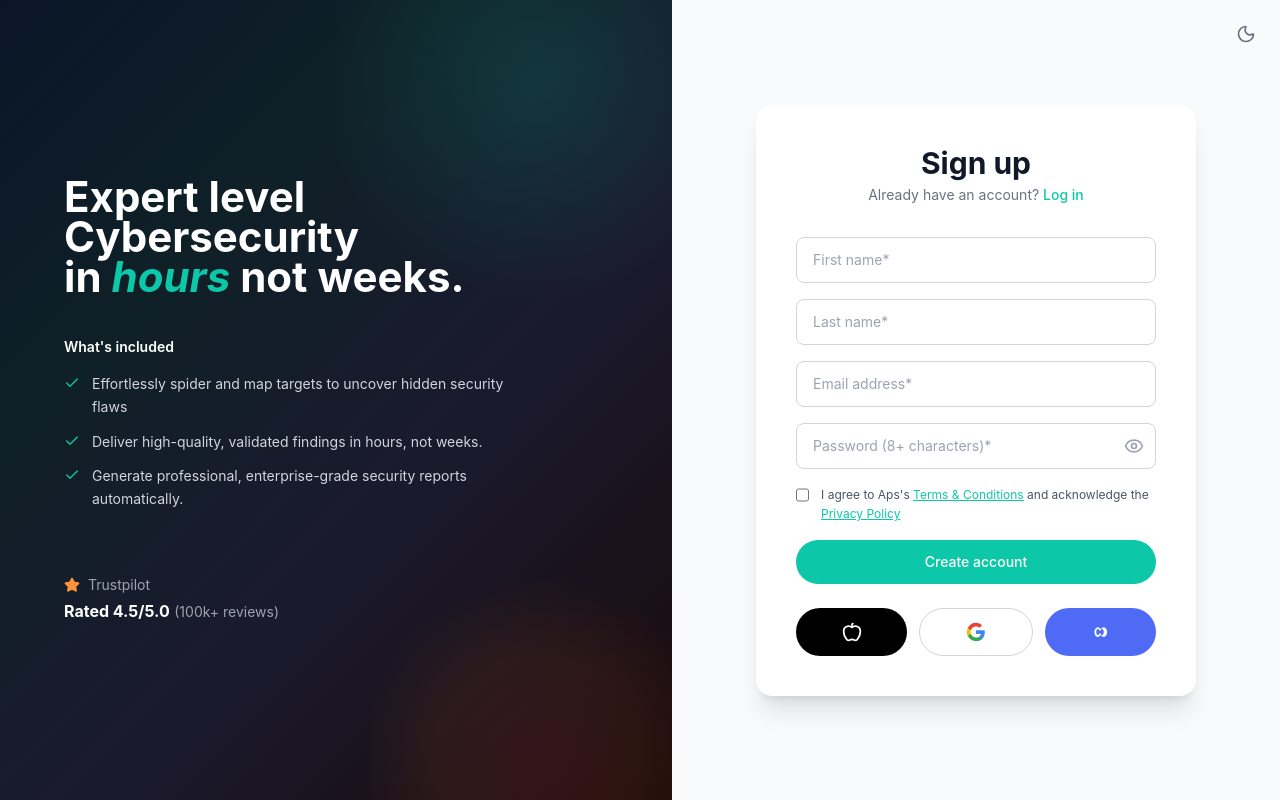
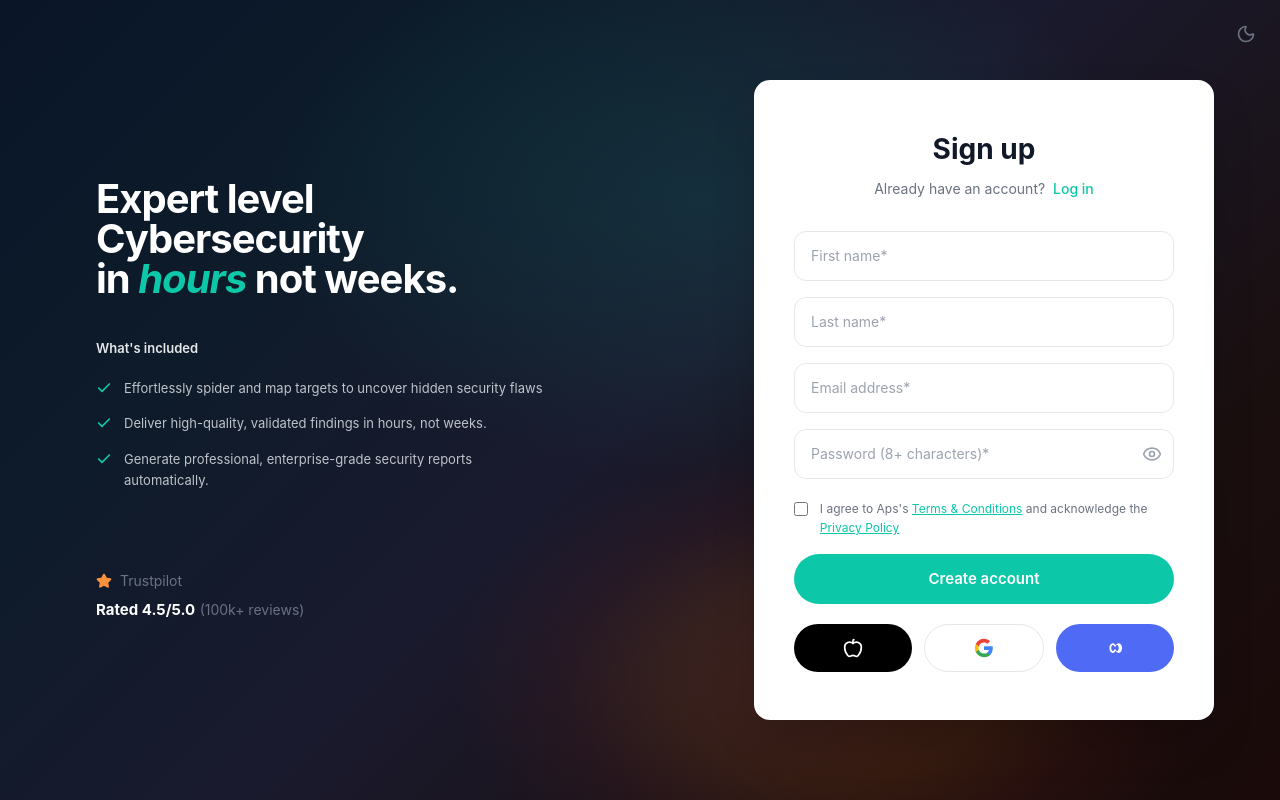
Before and after one commit to Ramcharan71/production-grade-React-application, a React (Vite) app: page /login in a window 1280 px wide. Built offline with nearby package versions, Linux system fonts and the light colour scheme; the HTML template or start-up script is replaced by a standard one.

Commit message:
login page UI correction as per the reference doc

```diff
--- a/src/components/ui/Input.jsx
+++ b/src/components/ui/Input.jsx
@@ -22,8 +22,8 @@ const Input = forwardRef(function Input(
           ref={ref}
           type={inputType}
           className={cn(
-            'w-full px-4 py-3 text-sm rounded-lg border bg-white dark:bg-surface-dark-card',
-            'border-gray-300 dark:border-gray-600',
+            'w-full px-4 py-3.5 text-sm rounded-xl border bg-white dark:bg-surface-dark-card',
+            'border-gray-200 dark:border-gray-600',
             'text-gray-900 dark:text-white placeholder-gray-400 dark:placeholder-gray-500',
             'focus:outline-none focus:ring-2 focus:ring-teal-accent/50 focus:border-teal-accent',
             'transition-colors duration-150',
--- a/src/index.css
+++ b/src/index.css
@@ -29,9 +29,9 @@
   background: #4b5563;
 }
 
-/* Login gradient background */
+/* Login gradient background — full-viewport dark gradient with teal+orange glows */
 .login-gradient {
-  background: linear-gradient(135deg, #0a1628 0%, #0f2027 30%, #1a1a2e 60%, #1a0a0a 100%);
+  background: linear-gradient(135deg, #0a1628 0%, #0d1b2a 25%, #1a1a2e 50%, #1a0f0f 80%, #1a0a0a 100%);
   position: relative;
   overflow: hidden;
 }
@@ -39,22 +39,22 @@
 .login-gradient::before {
   content: '';
   position: absolute;
-  top: -20%;
-  right: -10%;
-  width: 60%;
-  height: 60%;
-  background: radial-gradient(circle, rgba(12, 200, 168, 0.15) 0%, transparent 70%);
+  top: -10%;
+  right: 10%;
+  width: 70%;
+  height: 70%;
+  background: radial-gradient(ellipse at center, rgba(12, 200, 168, 0.12) 0%, rgba(12, 200, 168, 0.06) 40%, transparent 70%);
   pointer-events: none;
 }
 
 .login-gradient::after {
   content: '';
   position: absolute;
-  bottom: -20%;
-  right: -5%;
-  width: 50%;
-  height: 50%;
-  background: radial-gradient(circle, rgba(239, 68, 68, 0.12) 0%, rgba(249, 115, 22, 0.08) 40%, transparent 70%);
+  bottom: -15%;
+  right: 5%;
+  width: 60%;
+  height: 60%;
+  background: radial-gradient(ellipse at center, rgba(239, 100, 50, 0.18) 0%, rgba(249, 115, 22, 0.12) 30%, rgba(220, 50, 30, 0.06) 50%, transparent 70%);
   pointer-events: none;
 }
 
--- a/src/pages/Login.jsx
+++ b/src/pages/Login.jsx
@@ -2,7 +2,6 @@ import { useState } from 'react';
 import { useNavigate } from 'react-router-dom';
 import { useAuth } from '../context/AuthContext';
 import Input from '../components/ui/Input';
-import Button from '../components/ui/Button';
 import ThemeToggle from '../components/ui/ThemeToggle';
 import { Check, Star, Apple } from 'lucide-react';
 
@@ -21,7 +20,6 @@ export default function Login() {
   const handleSubmit = async (e) => {
     e.preventDefault();
     setLoading(true);
-    // Simulate API delay
     await new Promise((r) => setTimeout(r, 800));
     login(formData);
     navigate('/dashboard');
@@ -35,63 +33,65 @@ export default function Login() {
   };
 
   return (
-    <div className="min-h-screen flex flex-col lg:flex-row">
-      {/* Theme toggle (floating) */}
-      <div className="absolute top-4 right-4 z-10">
+    <div className="login-gradient min-h-screen flex flex-col lg:flex-row relative">
+      {/* Theme toggle (floating top-right) */}
+      <div className="absolute top-4 right-4 z-20">
         <ThemeToggle />
       </div>
 
-      {/* Left Panel - Hero */}
-      <div className="login-gradient flex-1 flex flex-col justify-center px-8 sm:px-12 lg:px-16 py-12 lg:py-0 min-h-[280px] lg:min-h-screen">
-        <div className="max-w-md">
-          <h1 className="text-3xl sm:text-4xl lg:text-[42px] font-bold text-white leading-tight">
-            Expert level Cybersecurity{' '}
+      {/* Left Panel — Hero content */}
+      <div className="flex-1 flex flex-col justify-center px-8 sm:px-12 lg:px-16 xl:px-24 py-12 lg:py-0 relative z-10">
+        <div className="max-w-[460px]">
+          <h1 className="text-[28px] sm:text-4xl lg:text-[40px] font-bold text-white leading-[1.2] tracking-tight">
+            Expert level Cybersecurity
             <br />
-            in <em className="text-teal-accent italic">hours</em> not weeks.
+            in <em className="text-teal-accent font-bold italic">hours</em> not weeks.
           </h1>
 
           <div className="mt-10">
-            <h2 className="text-sm font-semibold text-white mb-4">What&apos;s included</h2>
-            <ul className="space-y-3">
+            <h2 className="text-[13px] font-semibold text-white/90 mb-5">What&apos;s included</h2>
+            <ul className="space-y-3.5">
               {[
                 'Effortlessly spider and map targets to uncover hidden security flaws',
                 'Deliver high-quality, validated findings in hours, not weeks.',
                 'Generate professional, enterprise-grade security reports automatically.',
               ].map((item, i) => (
                 <li key={i} className="flex items-start gap-3">
-                  <Check className="w-4 h-4 text-teal-accent mt-0.5 shrink-0" />
-                  <span className="text-sm text-gray-300 leading-relaxed">{item}</span>
+                  <Check className="w-4 h-4 text-teal-accent mt-0.5 shrink-0 stroke-[2.5]" />
+                  <span className="text-[13px] text-gray-300/90 leading-relaxed">{item}</span>
                 </li>
               ))}
             </ul>
           </div>
 
-          <div className="mt-16">
-            <div className="flex items-center gap-2 mb-1">
+          <div className="mt-20">
+            <div className="flex items-center gap-2 mb-1.5">
               <Star className="w-4 h-4 text-orange-400 fill-orange-400" />
-              <span className="text-sm text-gray-400">Trustpilot</span>
+              <span className="text-sm text-gray-500">Trustpilot</span>
             </div>
             <p className="text-white">
-              <span className="font-bold">Rated 4.5/5.0</span>{' '}
-              <span className="text-gray-400 text-sm">(100k+ reviews)</span>
+              <span className="font-bold text-[15px]">Rated 4.5/5.0</span>{' '}
+              <span className="text-gray-500 text-sm">(100k+ reviews)</span>
             </p>
           </div>
         </div>
       </div>
 
-      {/* Right Panel - Form */}
-      <div className="flex-1 flex items-center justify-center bg-gray-50 dark:bg-surface-dark px-4 sm:px-8 py-12 lg:py-0">
-        <div className="w-full max-w-[440px] bg-white dark:bg-surface-dark-card rounded-2xl shadow-xl dark:shadow-none dark:border dark:border-surface-dark-border p-8 sm:p-10">
-          <h2 className="text-2xl sm:text-3xl font-bold text-center text-gray-900 dark:text-white mb-1">
+      {/* Right Panel — Form card floating on gradient */}
+      <div className="flex-1 flex items-center justify-center px-4 sm:px-8 lg:px-12 py-12 lg:py-0 relative z-10">
+        <div className="w-full max-w-[460px] bg-white dark:bg-surface-dark-card rounded-2xl shadow-2xl dark:shadow-none dark:border dark:border-surface-dark-border px-8 sm:px-10 py-10 sm:py-12">
+          {/* Header */}
+          <h2 className="text-[28px] font-bold text-center text-gray-900 dark:text-white mb-2">
             Sign up
           </h2>
-          <p className="text-center text-sm text-gray-500 dark:text-gray-400 mb-8">
+          <p className="text-center text-[14px] text-gray-500 dark:text-gray-400 mb-8">
             Already have an account?{' '}
-            <button className="text-teal-accent hover:text-teal-accent/80 font-medium">
+            <button className="text-teal-accent hover:text-teal-accent/80 font-medium ml-1">
               Log in
             </button>
           </p>
 
+          {/* Form */}
           <form onSubmit={handleSubmit} className="space-y-4">
             <Input
               placeholder="First name*"
@@ -126,7 +126,7 @@ export default function Login() {
             />
 
             {/* Terms checkbox */}
-            <label className="flex items-start gap-3 cursor-pointer select-none">
+            <label className="flex items-start gap-3 cursor-pointer select-none pt-1">
               <input
                 type="checkbox"
                 checked={formData.agreeTerms}
@@ -134,7 +134,7 @@ export default function Login() {
                 className="mt-0.5 w-4 h-4 rounded border-gray-300 text-teal-accent focus:ring-teal-accent cursor-pointer accent-teal-accent"
                 required
               />
-              <span className="text-xs text-gray-600 dark:text-gray-400 leading-relaxed">
+              <span className="text-[12px] text-gray-500 dark:text-gray-400 leading-relaxed">
                 I agree to Aps&apos;s{' '}
                 <a href="#" className="text-teal-accent underline hover:text-teal-accent/80">
                   Terms &amp; Conditions
@@ -147,16 +147,13 @@ export default function Login() {
             </label>
 
             {/* Submit button */}
-            <Button
+            <button
               type="submit"
-              variant="primary"
-              size="lg"
-              pill
               disabled={loading}
-              className="w-full mt-6"
+              className="w-full mt-4 py-3.5 rounded-full bg-teal-accent hover:bg-teal-accent/90 text-white font-semibold text-[15px] transition-all duration-150 focus-visible:outline-none focus-visible:ring-2 focus-visible:ring-teal-accent focus-visible:ring-offset-2 disabled:opacity-50 disabled:pointer-events-none"
             >
               {loading ? (
-                <span className="flex items-center gap-2">
+                <span className="inline-flex items-center gap-2">
                   <svg className="animate-spin w-4 h-4" viewBox="0 0 24 24" fill="none">
                     <circle className="opacity-25" cx="12" cy="12" r="10" stroke="currentColor" strokeWidth="4" />
                     <path className="opacity-75" fill="currentColor" d="M4 12a8 8 0 018-8V0C5.373 0 0 5.373 0 12h4z" />
@@ -166,15 +163,15 @@ export default function Login() {
               ) : (
                 'Create account'
               )}
-            </Button>
+            </button>
           </form>
 
-          {/* Social login */}
-          <div className="mt-6 flex gap-3">
-            <button className="flex-1 flex items-center justify-center py-3 rounded-full bg-black text-white hover:bg-gray-900 transition-colors">
+          {/* Social login buttons */}
+          <div className="mt-5 flex gap-3">
+            <button className="flex-1 h-[48px] flex items-center justify-center rounded-full bg-black text-white hover:bg-gray-900 transition-colors">
               <Apple className="w-5 h-5" />
             </button>
-            <button className="flex-1 flex items-center justify-center py-3 rounded-full bg-white border border-gray-300 hover:bg-gray-50 transition-colors dark:bg-surface-dark-card dark:border-gray-600 dark:hover:bg-surface-dark-hover">
+            <button className="flex-1 h-[48px] flex items-center justify-center rounded-full bg-white border border-gray-200 hover:bg-gray-50 transition-colors dark:bg-surface-dark-card dark:border-gray-600 dark:hover:bg-surface-dark-hover">
               <svg className="w-5 h-5" viewBox="0 0 24 24">
                 <path d="M22.56 12.25c0-.78-.07-1.53-.2-2.25H12v4.26h5.92a5.06 5.06 0 01-2.2 3.32v2.77h3.57c2.08-1.92 3.28-4.74 3.28-8.1z" fill="#4285F4" />
                 <path d="M12 23c2.97 0 5.46-.98 7.28-2.66l-3.57-2.77c-.98.66-2.23 1.06-3.71 1.06-2.86 0-5.29-1.93-6.16-4.53H2.18v2.84C3.99 20.53 7.7 23 12 23z" fill="#34A853" />
@@ -182,7 +179,7 @@ export default function Login() {
                 <path d="M12 5.38c1.62 0 3.06.56 4.21 1.64l3.15-3.15C17.45 2.09 14.97 1 12 1 7.7 1 3.99 3.47 2.18 7.07l3.66 2.84c.87-2.6 3.3-4.53 6.16-4.53z" fill="#EA4335" />
               </svg>
             </button>
-            <button className="flex-1 flex items-center justify-center py-3 rounded-full bg-[#4F6BF6] text-white hover:bg-[#3D59E0] transition-colors">
+            <button className="flex-1 h-[48px] flex items-center justify-center rounded-full bg-[#4F6BF6] text-white hover:bg-[#3D59E0] transition-colors">
               <svg className="w-6 h-6" viewBox="0 0 32 32" fill="none">
                 <path d="M8.5 16c0-3.5 2.1-6.5 4.5-6.5 1.4 0 2.5.8 3.5 2.3l.5.8.5-.8c1-1.5 2.1-2.3 3.5-2.3 2.4 0 4.5 3 4.5 6.5s-2.1 6.5-4.5 6.5c-1.4 0-2.5-.8-3.5-2.3l-.5-.8-.5.8c-1 1.5-2.1 2.3-3.5 2.3-2.4 0-4.5-3-4.5-6.5zm4.5-4c-1.3 0-2 2-2 4s.7 4 2 4c.8 0 1.5-.7 2.2-1.8L16 17l.8 1.2c.7 1.1 1.4 1.8 2.2 1.8 1.3 0 2-2 2-4s-.7-4-2-4c-.8 0-1.5.7-2.2 1.8L16 15l-.8-1.2C14.5 12.7 13.8 12 13 12z" fill="white" />
               </svg>
```
